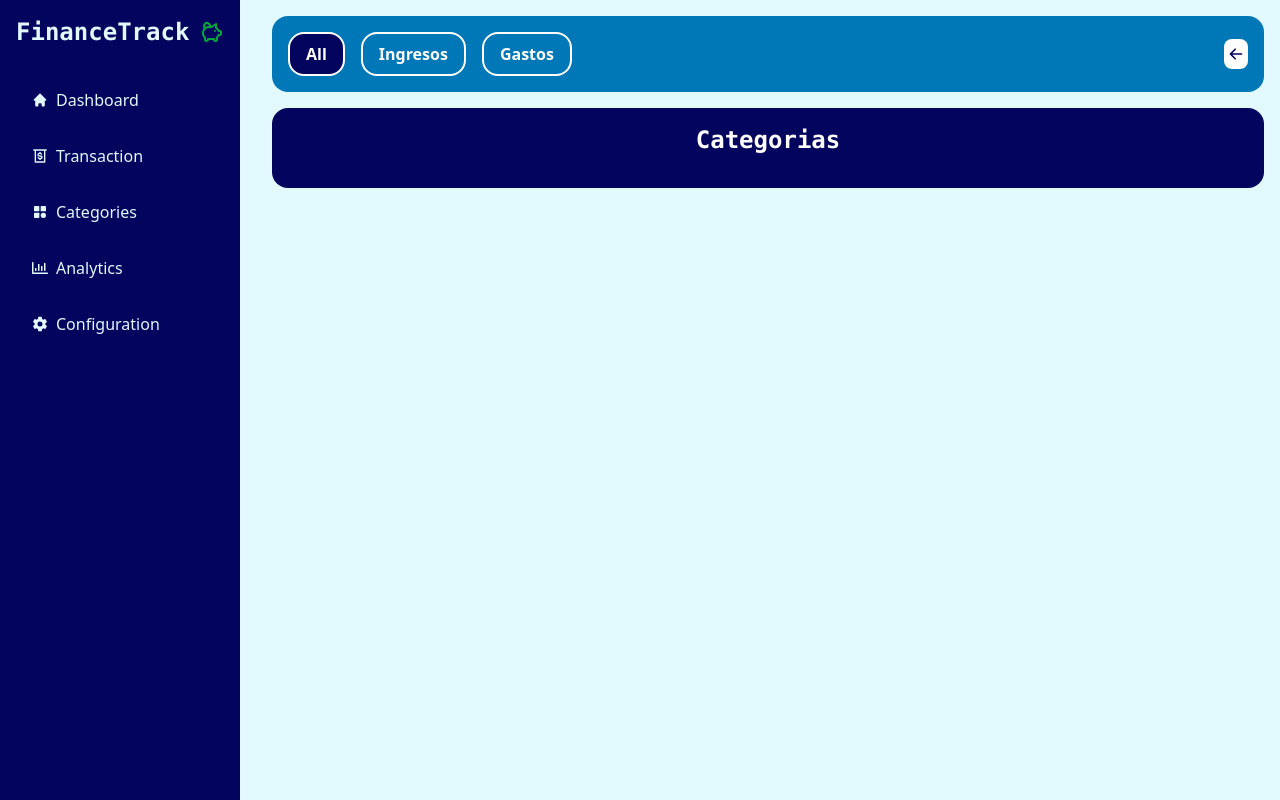
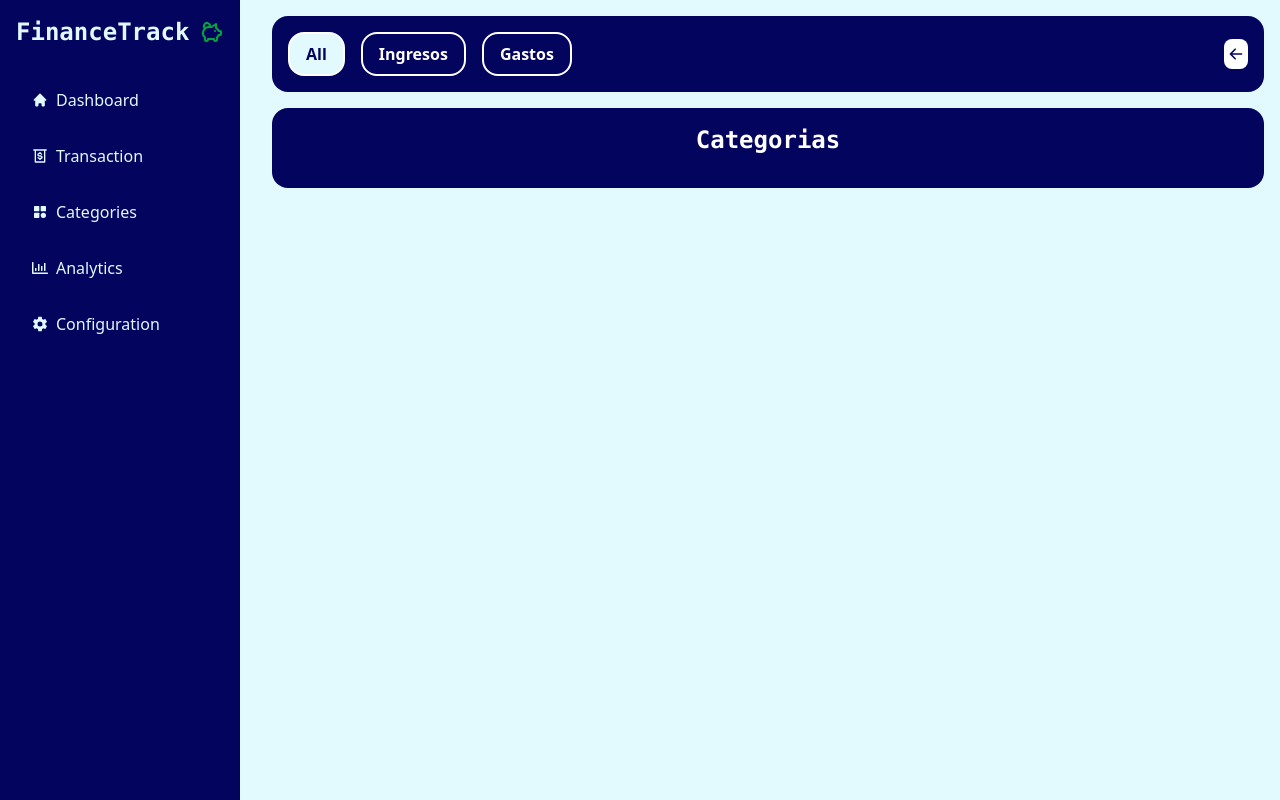
Before and after one commit to alanrty24/FINANTRACK, a React (Vite) app: page /categories/all in a window 1280 px wide. Built offline with nearby package versions, Linux system fonts and the light colour scheme.

Commit message:
V1.9 FINANTRACK

```diff
--- a/src/components/categories/CategoryAll.jsx
+++ b/src/components/categories/CategoryAll.jsx
@@ -35,7 +35,7 @@ const CategoryAll = () => {
   return (
     <Card className={`rounded-2xl flex flex-col gap-4`}>
       <Card
-        className={"p-4 bg-(--honolulu-blue) rounded-2xl flex justify-between items-center"}
+        className={"p-4 bg-(--federal-blue) rounded-2xl flex justify-between items-center"}
       >
         <ul className="flex gap-4">
           {links.map((link) => {
@@ -44,8 +44,8 @@ const CategoryAll = () => {
             return (
               <li
                 key={link.id}
-                className={`px-4 py-2 rounded-2xl text-white font-bold cursor-pointer transition-all duration-500 border-2 border-white ${
-                  isSelect ? "bg-(--federal-blue)" : "hover:bg-(--non-photo-blue-2) hover:text-(--federal-blue)"
+                className={`px-4 py-2 rounded-2xl font-bold cursor-pointer transition-all duration-500 border-2 border-white ${
+                  isSelect ? "text-(--federal-blue) bg-(--light-cyan) " : "text-white hover:bg-(--light-cyan) hover:text-(--federal-blue)"
                 }`}
                 onClick={() => {
                   setIsType(link.id);
--- a/src/components/pages/Categories.jsx
+++ b/src/components/pages/Categories.jsx
@@ -38,7 +38,8 @@ const Categories = () => {
           setOpenNew(true);
         }}
         variant={"new"}
-        className={`${openNew ? "hidden" : "block"} border-2 mb-4 `}
+        size = {""}
+        className={`${openNew ? "hidden" : "block"} border-2 mb-4 text-base md:text-lg lg:w-1/4 `}
       >
         + Nueva Categoria
       </Button>
```
